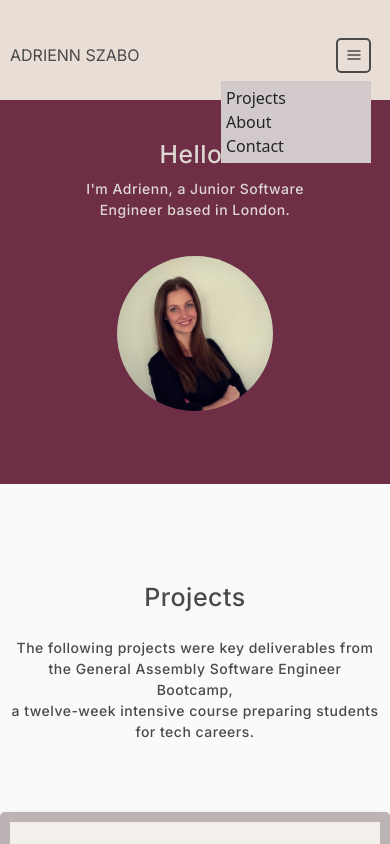
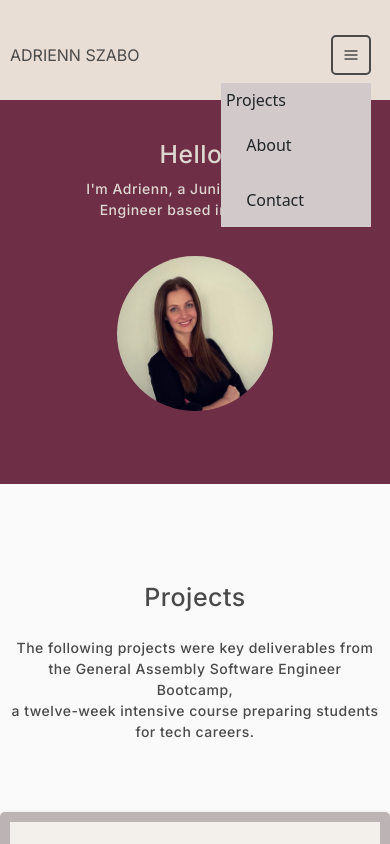
Before and after one commit to aszab1/portfolio-webpage, a React (Vite) app: page / in a window 390 px wide. Both pictures are taken after a click on the button "Options". Shown: the top 844 px of the page. Built offline with nearby package versions, Linux system fonts and the light colour scheme.

Commit message:
fixed burger links in mobile view

```diff
--- a/src/components/Nav.jsx
+++ b/src/components/Nav.jsx
@@ -58,6 +58,10 @@ export default function NavBar() {
       scrollToTop()
     }
   }
+  const handleMenuItemClick = (path) => {
+    navigate(path)
+    scrollToTop()
+  }
 
   return (
     <>
@@ -71,8 +75,8 @@ export default function NavBar() {
           <MenuButton as={IconButton} aria-label='Options' icon={<HamburgerIcon />} />
           <MenuList className='menu-list'>
             <MenuItem className='projects-menu' onClick={handleProjectClick}>Projects</MenuItem>
-            <MenuItem className='menus' as={Link} to='/about' onClick={scrollToTop}>About</MenuItem>
-            <MenuItem className='menus' as={Link} to='/contact' onClick={scrollToTop}>Contact</MenuItem>
+            <MenuItem className='menus' onClick={() => handleMenuItemClick('/about')}>About</MenuItem>
+              <MenuItem className='menus' onClick={() => handleMenuItemClick('/contact')}>Contact</MenuItem>
           </MenuList>
         </Menu>
       ) : (
--- a/src/styles/components/Nav.scss
+++ b/src/styles/components/Nav.scss
@@ -35,6 +35,7 @@ a.contact-link {
 .menus:hover{
   color: #6D2E46;
   font-weight: 600;
+  border-color: none;
 }
 
 .projects-menu{
@@ -49,6 +50,10 @@ a.contact-link {
   font-weight: 600;
 }
 
+.menus {
+  margin-top: 10px;
+  background-color: #d2caca;
+}
 
 .chakra-button.chakra-menu__menu-button.css-p7mkev{
   background-color: rgb(232, 222, 214);
@@ -71,11 +76,6 @@ a.contact-link {
     margin: 20px 0 10px 10px;
     font-size: 18px;
   }
-
-  .chakra-button.chakra-menu__menu-button.css-p7mkev{
-    width: 35px;
-    height: 35px;
-  }
 }
 
 @media only screen and (max-width: 768px) {
```
